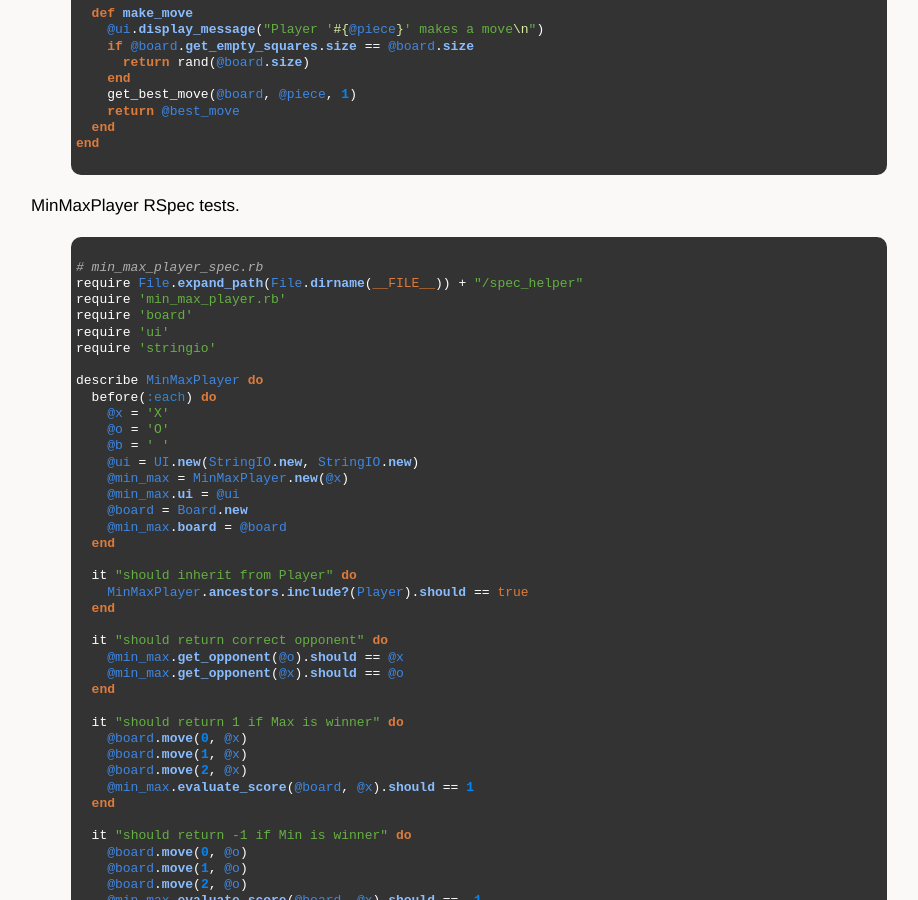
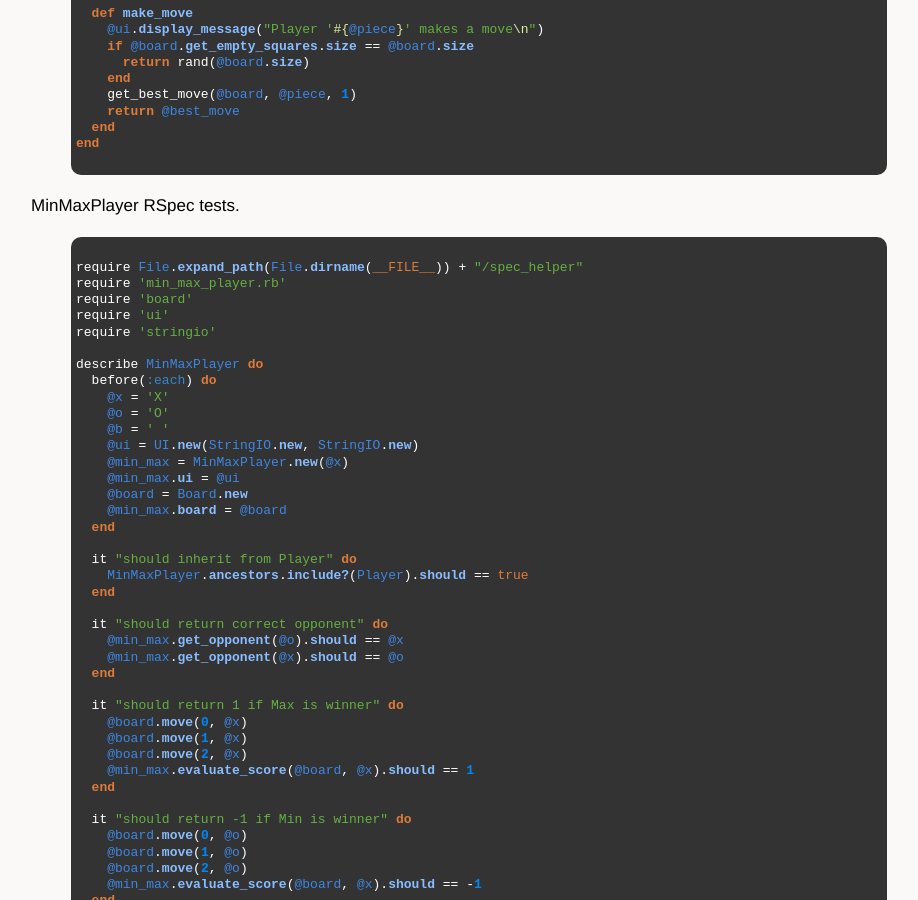
Before and after one commit to sl4m/sl4m.github.com, a Jekyll site: the page built from _posts/2010-06-18-tic-tac-toe-in-ruby-refactoring-part-3.markdown, in a window 1280 px wide and 900 px high, scrolled down 1094 px. Shown: the whole window, without its empty margins (161-1079 px from the left). Built offline with Jekyll 4.4.1, drawn with Linux system fonts in a browser that asks for light colours; comment, search, counter and statistics services are not loaded.

Commit message:
updated post

```diff
--- a/_posts/2010-06-18-tic-tac-toe-in-ruby-refactoring-part-3.markdown
+++ b/_posts/2010-06-18-tic-tac-toe-in-ruby-refactoring-part-3.markdown
@@ -71,7 +71,6 @@ end
 MinMaxPlayer RSpec tests.
 
 {% highlight ruby %}
-# min_max_player_spec.rb
 require File.expand_path(File.dirname(__FILE__)) + "/spec_helper"
 require 'min_max_player.rb'
 require 'board'
```
